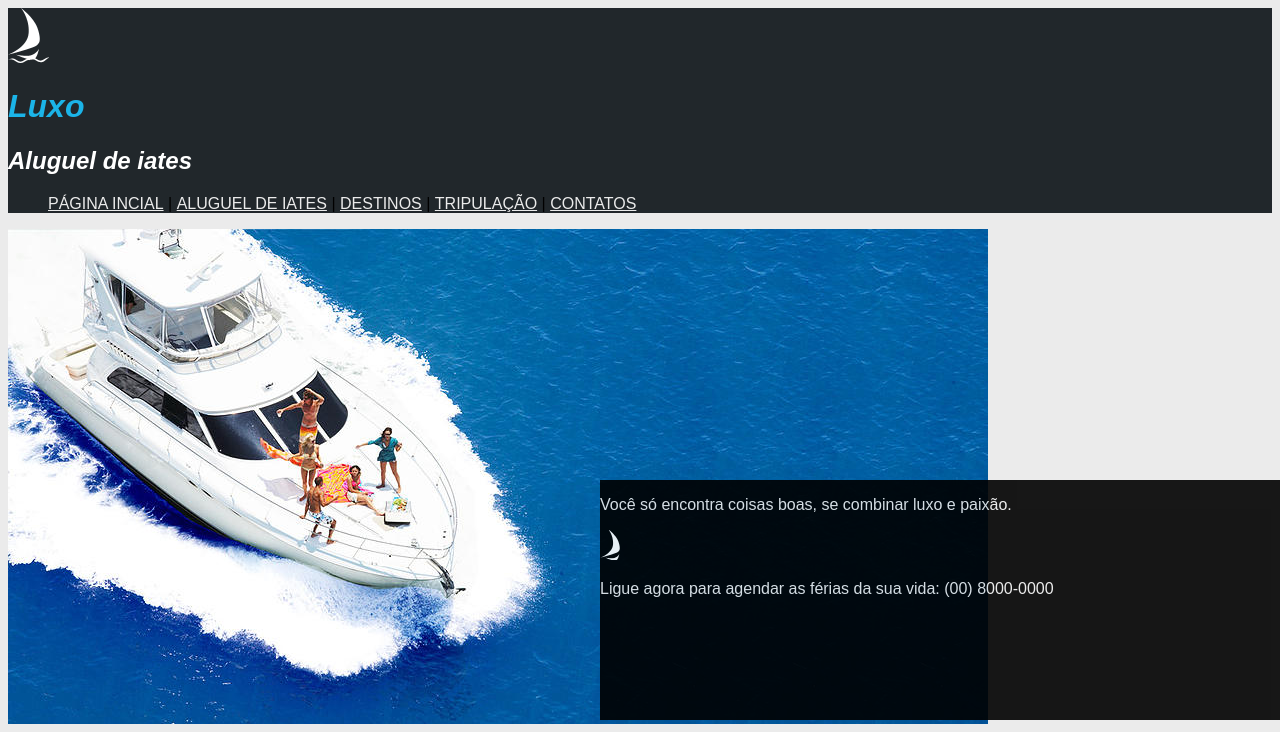
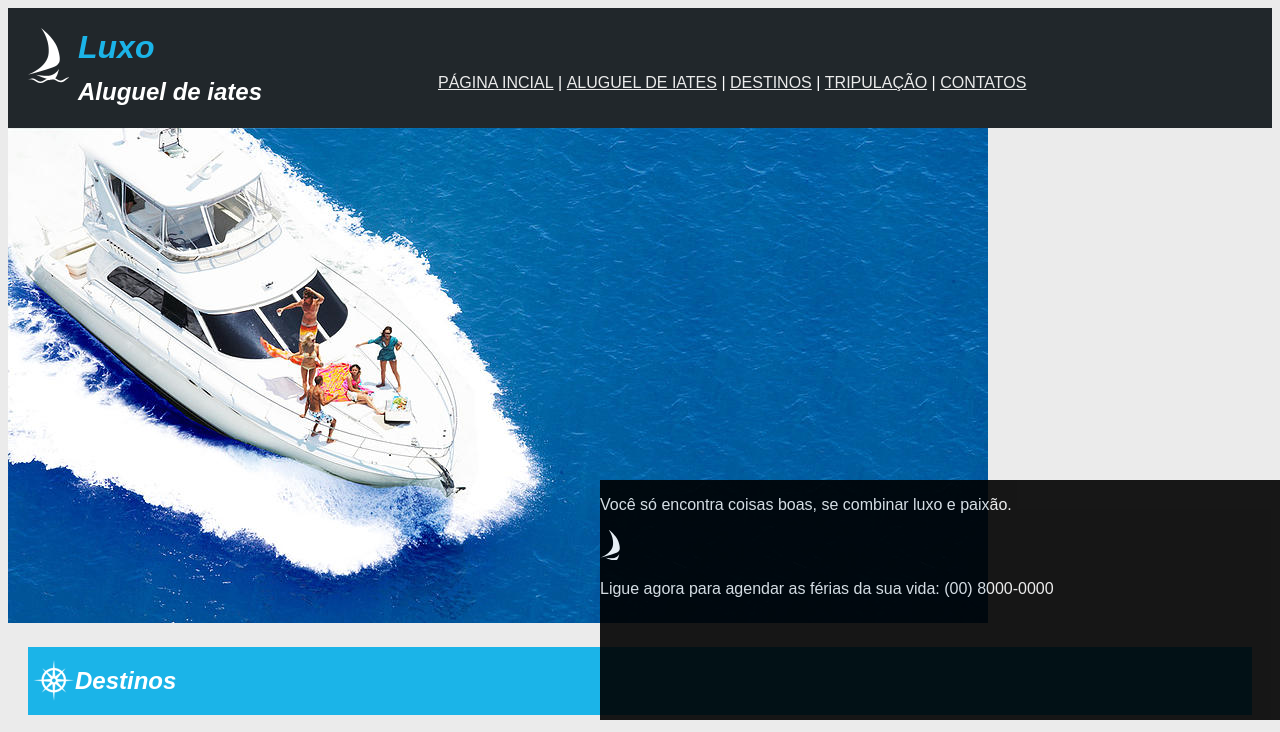
Before and after one commit to Cleocelestino/luxo-iate, a plain HTML site: page index.html in a window 1280 px wide. Shown: the top 732 px of the page. Drawn offline with Linux system fonts and the light colour scheme.

Commit message:
refazendo cabecalho

```diff
--- a/index.html
+++ b/index.html
@@ -12,11 +12,13 @@
 <body>
 
     <header>
-        <img src="img/barco1.png" alt="Barco logo">
-        <h1><i>Luxo</i></h1>
-        <h2 class="subtitulo"><i>Aluguel de iates</i></h2>
+        <div class="grid-header-img">
+            <img src="img/barco1.png" alt="Barco logo">
+        </div>
+        <h1 class="grid-header-h1"><i>Luxo</i></h1>
+        <h2 class="subtitulo grid-header-h2"><i>Aluguel de iates</i></h2>
 
-        <ul class="direita nav-menu">
+        <ul class="direita nav-menu grid-header-ul">
             <li> <a href="">PÁGINA INCIAL</a></li>
             <li>|</li>
             <li> <a href="">ALUGUEL DE IATES</a> </li>
--- a/main.css
+++ b/main.css
@@ -4,7 +4,48 @@ body{
 }
 
 header{
-    background: #21272B
+    background: #21272B;
+    display: grid;
+    gap: 20px;
+    grid-template-columns: 50px 300px auto;
+    grid-template-rows: 30px 70px;
+
+
+}
+
+header ul li{
+    color: #FFFFFF;
+}
+
+.grid-header-img{
+    grid-column-start: 1;
+    grid-column-end: 1;
+    grid-row-start: 1;
+    grid-row-end: 2;
+    height: 100%;
+    padding: 10px;
+    margin: 10px;
+}
+
+.grid-header-h1{
+    grid-column-start: 2;
+    grid-column-end: 2;
+    grid-row-start: 1;
+    grid-row-end: 1;
+}
+
+.grid-header-h2{
+    grid-column-start: 2;
+    grid-column-end: 2;
+    grid-row-start: 2;
+    grid-row-end: 2;
+}
+
+.grid-header-ul{
+    grid-column-start: 3;
+    grid-column-end: 3;
+    grid-row-start: 2;
+    grid-row-end: 2;
 }
 
 h1{
@@ -51,7 +92,6 @@ h1{
 
 p{
     width: 500px;
-
 }
 
 .voce{
```
